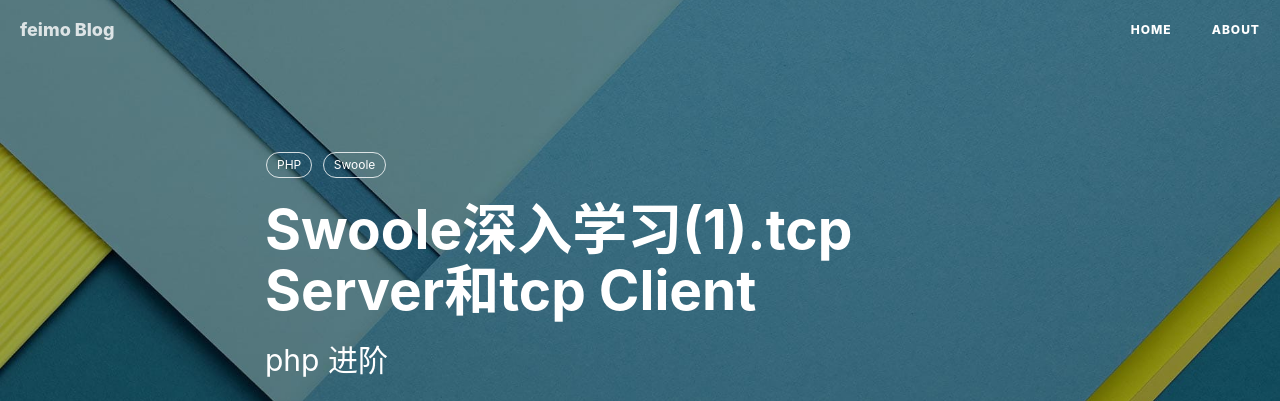
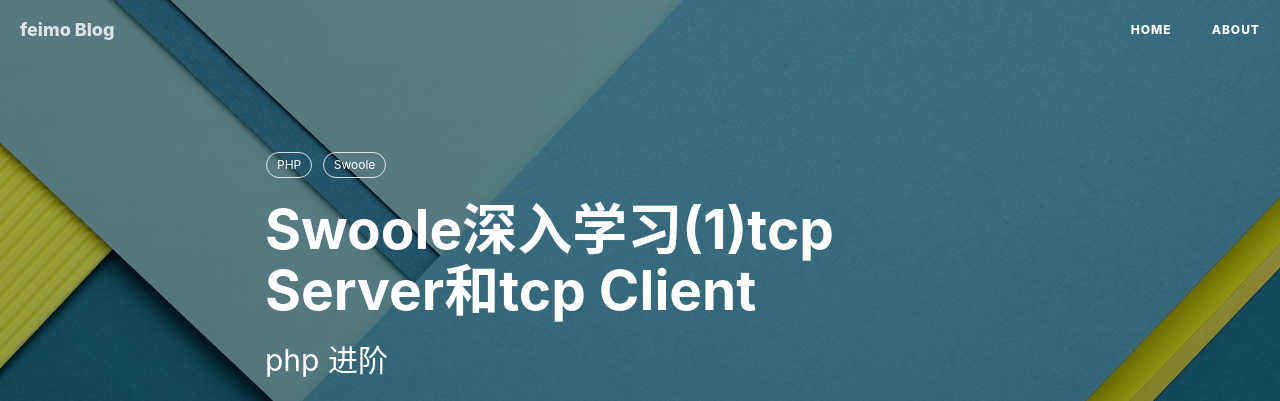
Before and after one commit to feimoc/feimoc.github.io, a Jekyll site: the page built from _posts/2018-1-11-Swoole深入学习(1).tcp Server和tcp Client.md, in a window 1280 px wide and 900 px high. Shown: the top 401 px of the window. Built offline with Jekyll 4.4.1, drawn with Linux system fonts in a browser that asks for light colours; nearby versions of some CDN libraries; comment, search, counter and statistics services are not loaded.

Commit message:
update article

```diff
--- a/_posts/2018-1-11-Swoole深入学习(1).tcp Server和tcp Client.md
+++ b/_posts/2018-1-11-Swoole深入学习(1).tcp Server和tcp Client.md
@@ -1,6 +1,6 @@
 ---
 layout:     post
-title:      Swoole深入学习(1).tcp Server和tcp Client
+title:      Swoole深入学习(1)tcp Server和tcp Client
 subtitle:   php 进阶
 date:       2018-1-11
 author:     feimo
```
